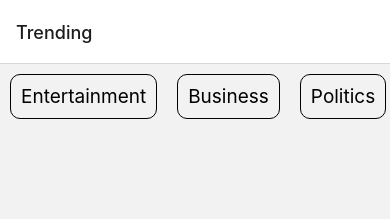
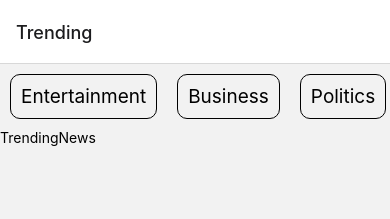
Before and after one commit to IMRANDIL/news_app_react_native, a React Native app: screen /Trending in a window 390 px wide. Shown: the top 219 px of the page. Built offline with nearby package versions, Linux system fonts and the light colour scheme; no server answers.

Commit message:
some more change

```diff
--- /dev/null
+++ b/src/Components/TrendingNews.jsx
@@ -0,0 +1,26 @@
+import {View, Text} from 'react-native';
+import React, {useEffect, useState} from 'react';
+import config from '../../config/config';
+
+export default function TrendingNews() {
+  const [news, setNews] = useState([]);
+
+  useEffect(() => {
+    fetch(
+      `https://newsapi.org/v2/top-headlines?country=in&apiKey=${config.API_KEY}`,
+    )
+      .then(resp => resp.json())
+      .then(data => {
+        console.log(data);
+      })
+      .catch(error => {
+        console.log(error);
+      });
+  }, []);
+
+  return (
+    <View>
+      <Text>TrendingNews</Text>
+    </View>
+  );
+}
--- a/src/Screens/HomeScreen.jsx
+++ b/src/Screens/HomeScreen.jsx
@@ -2,6 +2,7 @@ import {View, Text} from 'react-native';
 import React, {useEffect} from 'react';
 import config from '../../config/config';
 import Categories from '../Components/Categories';
+import TrendingNews from '../Components/TrendingNews';
 
 export default function HomeScreen() {
   useEffect(() => {
@@ -11,6 +12,7 @@ export default function HomeScreen() {
   return (
     <View>
       <Categories />
+      <TrendingNews />
     </View>
   );
 }
```
